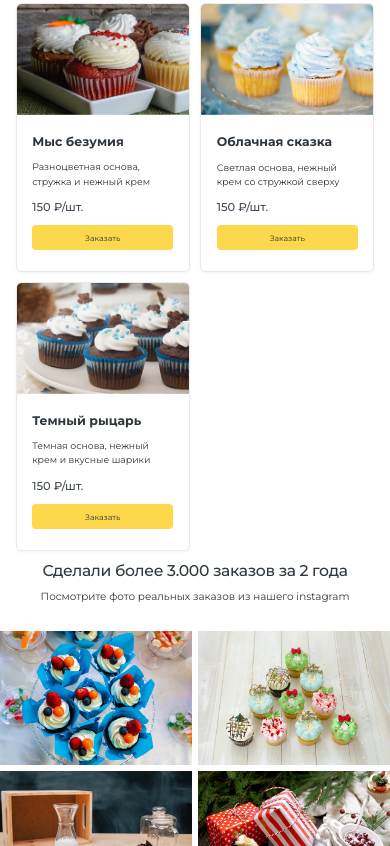
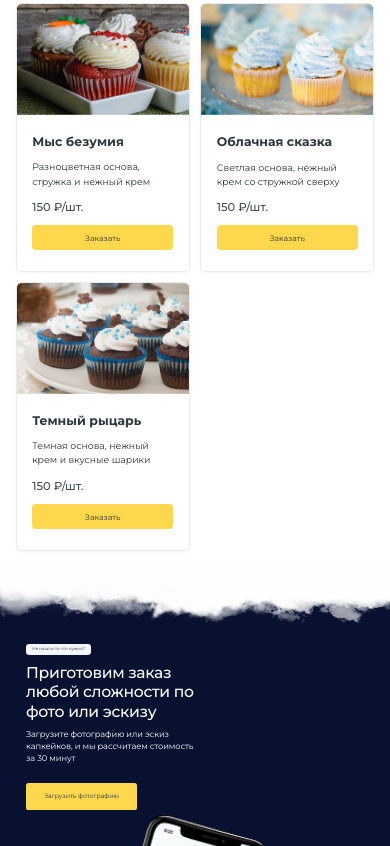
Before and after one commit to SagderovKamalIT/candy-shop, a plain HTML site: page index.html in a window 390 px wide. Shown: the part 1154-2000 px from the top of the page. Drawn offline with Linux system fonts and the light colour scheme.

Commit message:
add changes

```diff
--- a/index.html
+++ b/index.html
@@ -17,7 +17,9 @@
         <div class="wrap">
 
           <div class="header__container">
-            <a href="#" class="header__logo">
+            <a href="#" class="header__logo"
+            target="_blank"
+              rel="noopener noreferrer">
                     Сладкий сундук
                 </a>
 
@@ -231,6 +233,50 @@
   </div>
 </section>
 
+<section class="order">
+
+  <picture>
+    <source media="(max-width: 460px)" srcset="./assets/img/clouds-background-top-mobile.png">
+        <source media="(max-width: 1024px)" srcset="./assets/img/clouds-background-top-tablet.png">
+
+    <img class="order__background-top order__image-top" src="./assets/img/clouds-background-top.png" alt="Облако">
+  </picture>
+
+
+  <div class="wrap">
+    <div class="order__container">
+      <div class="order__info">
+        <span class="order__info-span">Не нашли то что нужно?</span>
+        <h2 class="order__info-title">Приготовим заказ любой сложности по фото или эскизу</h2>
+        <p class="order__info-p">
+          Загрузите фотографию или эскиз капкейков, и мы рассчитаем стоимость за 30 минут
+        </p>
+
+          <a
+          class="order__info-btn"
+           href="#"
+           target="_blank"
+          rel="noopener noreferrer">
+           Загрузить фотографию
+          </a>
+      </div>
+
+      </div>
+    </div>
+  </div>
+
+
+  <picture>
+
+    <source media="(max-width: 460px)" srcset="./assets/img/clouds-background-bottom-mobile.png">
+    <source media="(max-width: 1024px)" srcset="./assets/img/clouds-background-bottom-tablet.png">
+
+    <img class="order__background-bottom order__image-bottom" src="./assets/img/clouds-background-bottom.png" alt="Облако">
+  </picture>
+
+</section>
+
+
 <section class="orders" >
 
 
@@ -291,6 +337,10 @@
 
 </section>
 
+<section class="form" >
+
+</section>
+
 
 
 
--- a/scss/_variables.scss
+++ b/scss/_variables.scss
@@ -6,4 +6,5 @@ $white: #FFFFFF;
 $aluminium: #A6AEB6;
 $outer-space: #2e363e;
 $river-bed: #434b53;
+$romance: #081130;
 $black: #000000;
--- a/scss/blocks/assortment.scss
+++ b/scss/blocks/assortment.scss
@@ -1,5 +1,11 @@
 .assortment {
   padding: 1rem 0;
+
+      // background: url(../../assets/img/assotment-background.png) no-repeat;
+      background: url(#{$base-url}/assets/img/assotment-background.png) no-repeat;
+    background-size: contain;
+    background-position: top 13rem left 2rem;
+
 
   &__title {
     font-size: 3rem;
--- /dev/null
+++ b/scss/blocks/order.scss
@@ -0,0 +1,188 @@
+.order {
+  background: $romance;
+  position: relative;
+  display: flex;
+  flex-direction: column;
+  justify-content: space-between;
+  height: 100%;
+
+
+  &::before {
+    content: '';
+    position: absolute;
+    width: 61.125rem;
+    height: 64.625rem;
+    // background-image: url(../../assets/img/about-phone.png);
+     background-image: url(#{base-url}/assets/img/about-phone.png);
+    background-repeat: no-repeat;
+    background-size: cover;
+    left: 0;
+    bottom: 0;
+    z-index: 1;
+  }
+
+  &__image-top {
+
+    margin-bottom: 6.813rem;
+
+  }
+
+
+
+  &-background-top {
+    position: absolute;
+    top: 0;
+    bottom: 0;
+    width: 100%;
+    height: auto;
+    z-index: 1;
+  }
+
+  &__background-bottom {
+    position: absolute;
+    bottom: 0;
+    width: 100%;
+    height: auto;
+    z-index: 2;
+  }
+
+
+  &__container {
+     margin-left: auto;
+    max-width: 30.063rem;
+      margin-bottom: 28.688rem;
+  }
+
+  &__info {
+    display: flex;
+    flex-direction: column;
+    gap: 1.5rem;
+
+     &-span {
+      padding: 0.625rem 1.125rem;
+     display: inline-block;
+     width: max-content;
+    font-size: 0.688rem;
+    border-radius: 0.313rem;
+    color: $outer-space;
+    background-color: $white-smoke;
+  }
+
+    &-title {
+    font-size: 3rem;
+    line-height: 125%;
+    font-weight: 500;
+letter-spacing: -0.02em;
+color: $white;
+  }
+
+
+  &-p {
+    font-size: 1.313rem;
+    line-height: 143%;
+letter-spacing: -0.01em;
+color: $white;
+  }
+
+   &-btn {
+      @include btn($naples-yellow, $outer-space, 1.125rem, 1.875rem,3.125rem, 1.875rem, 3.125rem, 0.5rem);
+       width: max-content;
+        margin-top: 1rem;
+    }
+  }
+
+
+}
+
+
+@media (max-width: 1024px) {
+
+
+    .order {
+
+      &__container {
+     margin-left: auto;
+    max-width: 28.063rem;
+    margin-bottom: 32.688rem
+      }
+
+      &__image-top {
+        margin-bottom: 0;
+      }
+      &__info {
+        gap: 1rem;
+      }
+
+       &::before {
+       width: 31rem;
+        height: 34rem;
+      // background-image: url(../../assets/img/about-phone-tablet.png);
+       background-image: url(#{$base-url}/assets/img/about-phone-tablet.png);
+    background-repeat: no-repeat;
+    }
+
+      &__info-span {
+        font-size: 0.45rem;
+        padding: 0.4rem 0.7rem;
+      }
+
+      &__info-title {
+        font-size: 1.95rem;
+      }
+
+      &__info-p {
+        font-size: 0.9rem;
+      }
+
+      &__info-btn {
+        @include btn($naples-yellow, $outer-space, 0.75rem, 1.25rem, 2rem, 1.25rem, 2rem, 0.375rem);
+      }
+    }
+  }
+
+
+  @media (max-width: 460px) {
+
+  .order {
+    &__container {
+             margin-left: 0;
+        max-width: 55%;
+        padding: 0 1rem;
+        margin-bottom: 30rem;
+    }
+
+    &__image-top {
+      margin-bottom: 0;
+    }
+
+    &::before {
+      width: 26rem;
+      height: 30rem;
+      // background-image: url(../../assets/img/about-phone-mobile.png);
+      background-image: url(#{$base-url}/assets/img/about-phone-mobile.png);
+      background-repeat: no-repeat;
+      background-size: cover;
+    }
+
+    &__info {
+      gap: 0.75rem;
+    }
+
+    &__info-span {
+      font-size: 0.4rem;
+      padding: 0.35rem 0.6rem;
+    }
+
+    &__info-title {
+      font-size: 1.5rem;
+    }
+
+    &__info-p {
+      font-size: 0.8rem;
+    }
+
+    &__info-btn {
+      @include btn($naples-yellow, $outer-space, 0.6rem, 1rem, 1.75rem, 1rem, 1.75rem, 0.25rem);
+    }
+  }
+}
--- a/scss/main.scss
+++ b/scss/main.scss
@@ -10,3 +10,4 @@
 @import 'blocks/about.scss';
 @import 'blocks/assortment.scss';
 @import 'blocks/orders.scss';
+@import 'blocks/order.scss';
```
Also changed, not shown: assets/img/about-phone-mobile.png (added), assets/img/about-phone-tablet.png (added), assets/img/about-phone.png (added), assets/img/assotment-background.png (added), assets/img/clouds-background-bottom-mobile.png (added), assets/img/clouds-background-bottom-tablet.png (added), assets/img/clouds-background-bottom.png (added), assets/img/clouds-background-top-mobile.png (added), assets/img/clouds-background-top-tablet.png (added), assets/img/clouds-background-top.png (added), css/style.css, 1 other file.
